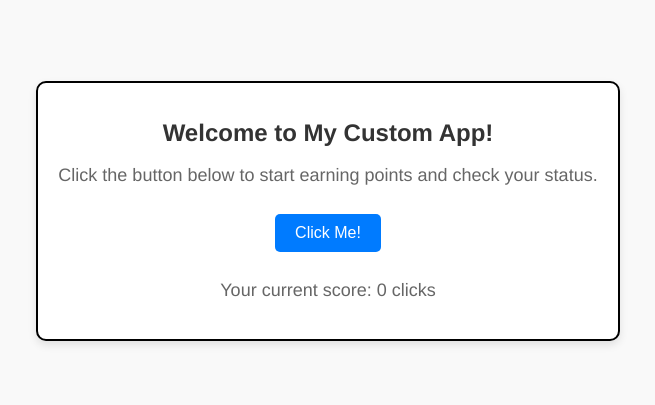
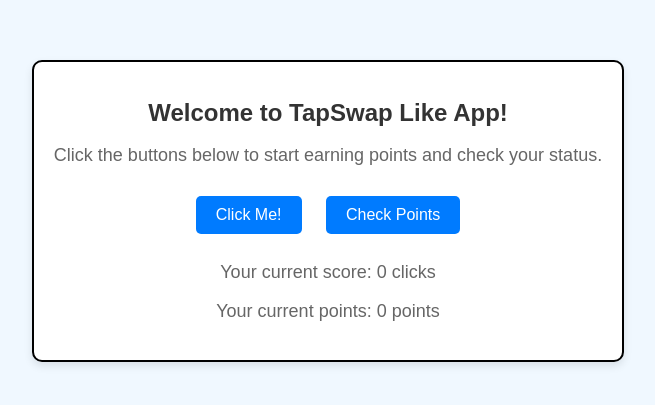
Before and after one commit to aliz022222/web45454, a plain HTML site: page index.html in a window 1280 px wide. Shown: the part 189-594 px from the top of the page, without its empty margins (312-967 px from the left). Drawn offline with Linux system fonts and the light colour scheme.

Commit message:
Add files via upload

```diff
--- a/index.html
+++ b/index.html
@@ -3,7 +3,7 @@
 <head>
     <meta charset="UTF-8">
     <meta name="viewport" content="width=device-width, initial-scale=1.0">
-    <title>My Custom App</title>
+    <title>TapSwap Like App</title>
     <style>
         body {
             display: flex;
@@ -11,8 +11,8 @@
             justify-content: center;
             align-items: center;
             height: 100vh;
-            font-family: 'Helvetica Neue', sans-serif;
-            background-color: #f9f9f9;
+            font-family: Arial, sans-serif;
+            background-color: #f0f8ff;
             margin: 0;
         }
         .container {
@@ -31,7 +31,10 @@
             font-size: 18px;
             color: #666;
         }
-        button {
+        .buttons {
+            margin-top: 20px;
+        }
+        .button {
             padding: 10px 20px;
             font-size: 16px;
             margin: 10px;
@@ -41,23 +44,33 @@
             color: white;
             border-radius: 5px;
         }
-        button:hover {
+        .button:hover {
             background-color: #0056b3;
         }
     </style>
 </head>
 <body>
     <div class="container">
-        <h1>Welcome to My Custom App!</h1>
-        <p>Click the button below to start earning points and check your status.</p>
-        <button onclick="incrementScore()">Click Me!</button>
+        <h1>Welcome to TapSwap Like App!</h1>
+        <p>Click the buttons below to start earning points and check your status.</p>
+        <div class="buttons">
+            <button class="button" onclick="incrementScore()">Click Me!</button>
+            <button class="button" onclick="showPoints()">Check Points</button>
+        </div>
         <p>Your current score: <span id="score">0</span> clicks</p>
+        <p>Your current points: <span id="points">0</span> points</p>
     </div>
     <script>
         let score = 0;
+        let points = 0;
         function incrementScore() {
             score += 1;
+            points += 10; // Each click gives 10 points
             document.getElementById("score").innerText = score;
+            document.getElementById("points").innerText = points;
+        }
+        function showPoints() {
+            alert("Your current points: " + points);
         }
     </script>
 </body>
```
